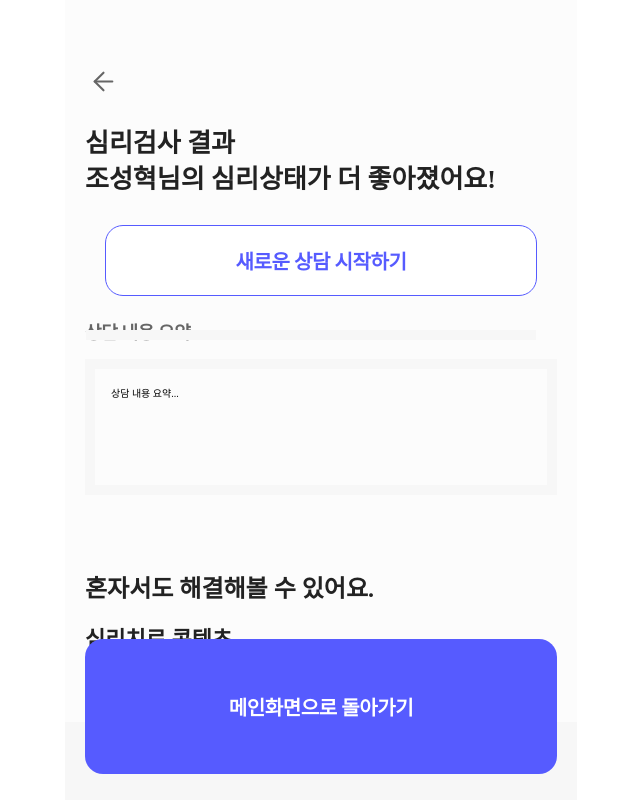
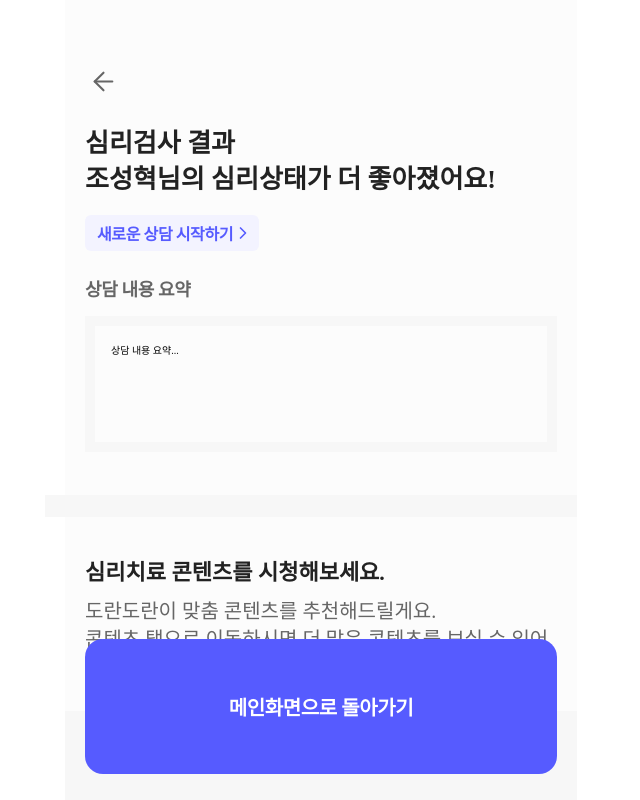
Before and after one commit to hajung00/dorandoran, a Next.js app: page /counsel/result in a window 1280 px wide. Shown: the top 800 px of the page, without its empty margins (319-959 px from the left). Built offline with nearby package versions, Linux system fonts and the light colour scheme; a web font is replaced by a local one.

Commit message:
sms 로그인 api 적용

```diff
--- /dev/null
+++ b/pages/api/psychological-test.ts
@@ -0,0 +1,43 @@
+import axios from 'axios';
+import { backUrl } from '../../config/config';
+
+// 심리검사 결과 분석
+export const testAPI = async (answer: { [key: string]: any }) => {
+  const params = [
+    {
+      category: 'BASIC',
+      questionAnswers: answer.silce(0, 3),
+    },
+    {
+      category: 'DEPRESSION',
+      questionAnswers: answer.silce(3, 8),
+    },
+    {
+      category: 'STRESS',
+      questionAnswers: answer.silce(8, 13),
+    },
+    {
+      category: 'ANXIETY',
+      questionAnswers: answer.silce(13, 18),
+    },
+  ];
+
+  console.log(params);
+
+  //   const result = await axios
+  //     .post(`${backUrl}/api/user/send-sms`, params)
+  //     .then((response: any) => {
+  //       if (response.status == 200) {
+  //         return response.status;
+  //       }
+  //     })
+  //     .catch((error: any) => {
+  //       // 에러 처리
+  //       if (error.response.status === 400) {
+  //         return error.response.status;
+  //       }
+  //       console.error('SMS 인증번호 요청 API 실패', error);
+  //     });
+  //   console.log('SMS 인증번호 요청', result);
+  //   return result;
+};
--- a/pages/api/user.ts
+++ b/pages/api/user.ts
@@ -11,15 +11,15 @@ export const requestSMSAPI = async (name: string, phoneNumber: string) => {
   const result = await axios
     .post(`${backUrl}/api/user/send-sms`, params)
     .then((response: any) => {
-      console.log(response);
-      if (response.status == '200') {
-        return response.status;
-      } else if (response.status == '400') {
+      if (response.status == 200) {
         return response.status;
       }
     })
     .catch((error: any) => {
       // 에러 처리
+      if (error.response.status === 400) {
+        return error.response.status;
+      }
       console.error('SMS 인증번호 요청 API 실패', error);
     });
   console.log('SMS 인증번호 요청', result);
@@ -42,14 +42,15 @@ export const loginAPI = async (
     .post(`${backUrl}/api/user/login`, params)
     .then((response: any) => {
       console.log(response);
-      if (response.status == '200') {
+      if (response.status == 200) {
         return response.status;
-      } else if (response.status == '400') {
-        return response.data.message;
       }
     })
     .catch((error: any) => {
       // 에러 처리
+      if (error.response.status === 400) {
+        return error.response.data.message;
+      }
       console.error('회원가입/로그인 요청 API 실패', error);
     });
   console.log('회원가입/로그인 요청', result);
--- a/pages/counsel/index.tsx
+++ b/pages/counsel/index.tsx
@@ -132,7 +132,7 @@ const Counsel = () => {
   const router = useRouter();
 
   const user = true;
-  const test = true;
+  const test = false;
 
   const data = [
     { summary: '상담 내용 요약', date: '2024년 05월 20일' },
--- a/pages/counsel/result/index.tsx
+++ b/pages/counsel/result/index.tsx
@@ -3,6 +3,7 @@ import styled from 'styled-components';
 
 // import svg
 import ArrowSVG from '../../../public/icons/arrow.svg';
+import RightArrowSVG from '../../../public/icons/arrow-right.svg';
 import Layout from '@/components/Layout';
 import { useRouter } from 'next/router';
 
@@ -32,7 +33,8 @@ const Content = styled.div`
 
   .counsel-summary {
     padding: 0 20px;
-    margin-top: 24px;
+    margin-top: 26px;
+    position: relative;
 
     & > p {
       color: var(--gray07, #666);
@@ -49,33 +51,35 @@ const Content = styled.div`
       padding: 16px;
       max-height: 248px;
       min-height: 136px;
+      height: fit-content;
     }
   }
 
   .counsel-start-button {
-    position: relative;
-    margin: 0 20px;
-    margin-top: 26px;
-    width: calc(100% - 40px);
-    padding: 4.3% 0;
+    margin-top: 16px;
+    padding: 6px 6px 6px 12px;
     border-radius: 18px;
-    border: 1px solid #565bff;
     background: #fff;
     color: #565bff;
     font-family: 'Pretendard';
-    font-size: clamp(16px, 4vw, 20px);
+    font-size: clamp(14px, 4vw, 16px);
     font-weight: 600;
     letter-spacing: -0.4px;
+    border-radius: 6px;
+    background: var(--doranblue03, #f3f3ff);
+    border: none;
+    display: flex;
+    align-items: center;
   }
 
-  .counsel-start-button::after {
+  .counsel-summary::after {
     content: '';
     display: block;
     width: calc(100% + 20px);
-    height: 10px;
+    height: 22px;
     background: #f7f7f7;
     position: absolute;
-    top: 104px;
+    top: 218px;
     left: -20px;
   }
 
@@ -103,7 +107,7 @@ const Content = styled.div`
     }
 
     .title {
-      margin-top: 0px;
+      margin-top: 106px;
       font-size: clamp(18px, 5vw, 22px);
       margin-bottom: 26px;
     }
@@ -155,17 +159,21 @@ const Result = () => {
             <p>조성혁님의 심리상태가 더 좋아졌어요!</p>
             <button className='counsel-start-button'>
               새로운 상담 시작하기
+              <RightArrowSVG width={20} height={20} alt={'arrow'} />
             </button>
           </div>
           <div className='counsel-summary'>
             <p>상담 내용 요약</p>
             <div>상담 내용 요약...</div>
           </div>
-          <p className='title'>혼자서도 해결해볼 수 있어요.</p>
           <div className='content-wrapper'>
             <div>
-              <p className='title'>심리치료 콘텐츠</p>
-              <p>마음상태에 따라 영상을 고르고 시청해보세요.</p>
+              <p className='title'>심리치료 콘텐츠를 시청해보세요.</p>
+              <p>
+                도란도란이 맞춤 콘텐츠를 추천해드릴게요.
+                <br />
+                콘텐츠 탭으로 이동하시면 더 많은 콘텐츠를 보실 수 있어요.
+              </p>
             </div>
             <div className='content'></div>
           </div>
--- a/pages/login/index.tsx
+++ b/pages/login/index.tsx
@@ -238,10 +238,8 @@ const Login = () => {
 
   // 이름, 휴대폰 번호 일치하지 않을 시 alert 모달 toggle
   const loginAlertModalHandler = useCallback(() => {
-    setName('');
-    setPhoneNumber('');
     setLoginAlertModal((prev) => !prev);
-  }, [name, phoneNumber]);
+  }, []);
 
   return (
     <Layout>
```
Also changed, not shown: pages/counsel/psychological-test/index.tsx (+19 -12 lines), public/test_items/test_item.json (+33 -15 lines).
